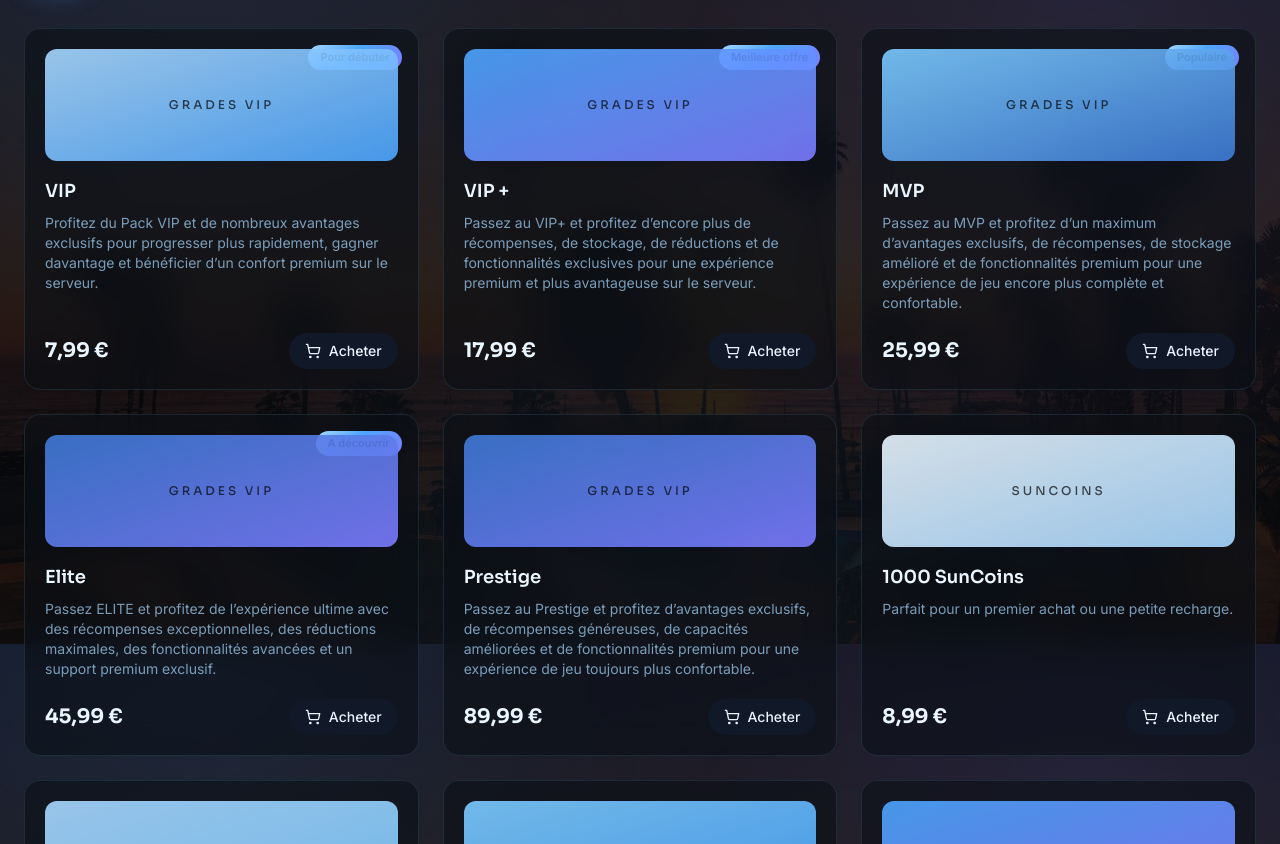
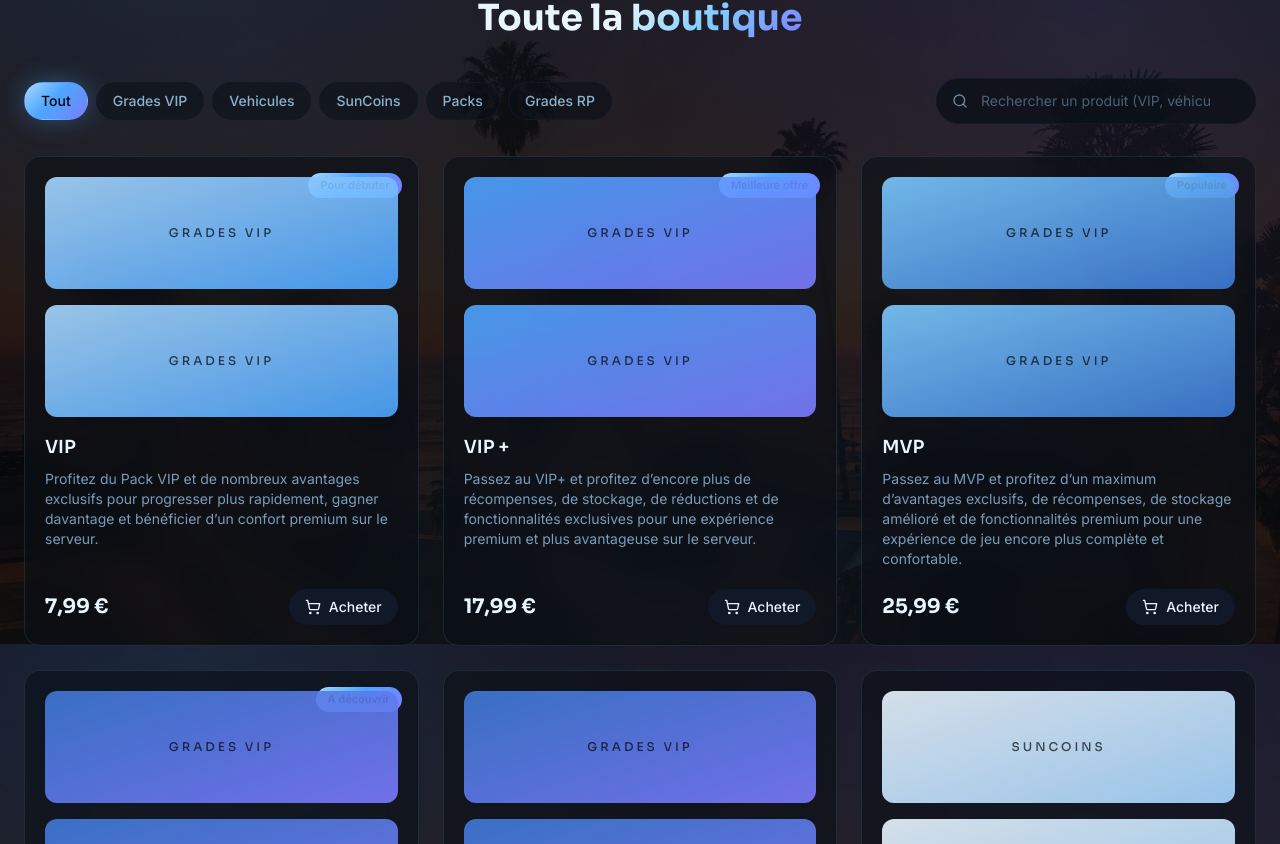
Before and after one commit to blue-creator189/Store, a Next.js app: page / in a window 1280 px wide. Shown: the part 1756-2600 px from the top of the page. Built offline with nearby package versions, Linux system fonts and the light colour scheme.

Commit message:
Update ProductCard.tsx

```diff
--- a/components/ProductCard.tsx
+++ b/components/ProductCard.tsx
@@ -5,6 +5,7 @@ import { ShoppingCart } from "lucide-react";
 import { Product, CATEGORY_LABELS } from "@/types";
 import { formatPrice, cn } from "@/lib/utils";
 import { checkout } from "@/lib/api";
+import Image from "next/image";
 
 interface ProductCardProps {
   product: Product;
@@ -36,7 +37,28 @@ export default function ProductCard({ product, compact = false }: ProductCardPro
         </span>
       )}
 
-      {/* Illustration abstraite dérivée du dégradé du logo (pas d'images produit factices) */}
+     <div className="relative mb-4 h-28 overflow-hidden rounded-xl">
+  {product.image ? (
+    <Image
+      src={product.image}
+      alt={product.name}
+      fill
+      sizes="(max-width: 768px) 100vw, 320px"
+      className="object-cover transition-transform duration-300 group-hover:scale-105"
+    />
+  ) : (
+    <div
+      className={cn(
+        "flex h-full w-full items-center justify-center bg-gradient-to-br opacity-90 transition-opacity group-hover:opacity-100",
+        product.gradient
+      )}
+    >
+      <span className="font-display text-xs uppercase tracking-[0.25em] text-sun-void/70">
+        {CATEGORY_LABELS[product.category]}
+      </span>
+    </div>
+  )}
+</div>
       <div
         className={cn(
           "mb-4 flex h-28 items-center justify-center rounded-xl bg-gradient-to-br opacity-90 transition-opacity group-hover:opacity-100",
```
